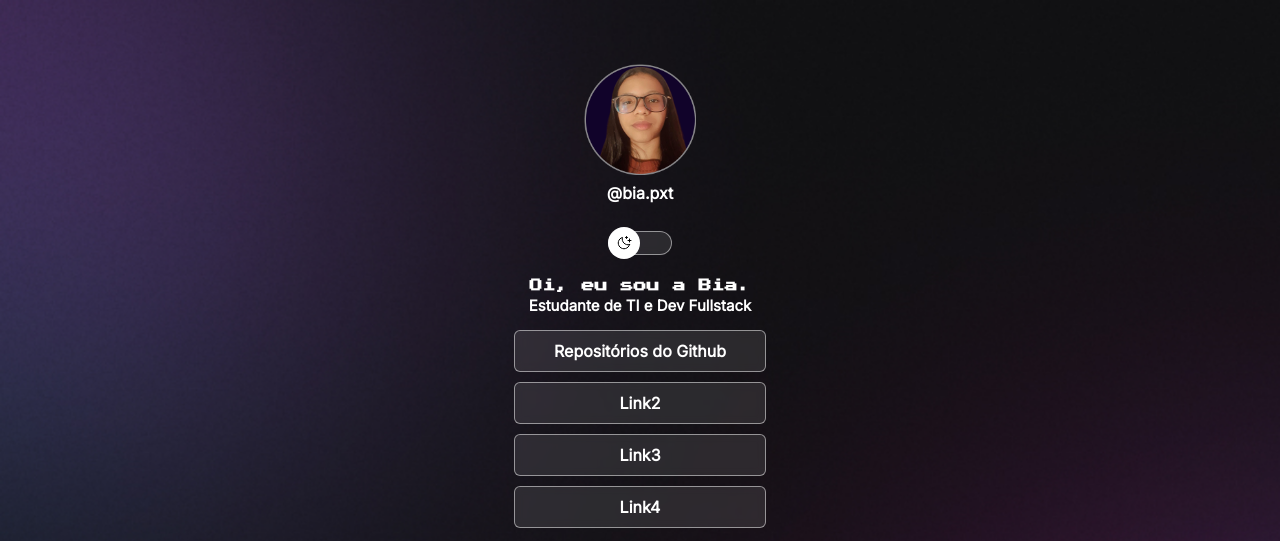
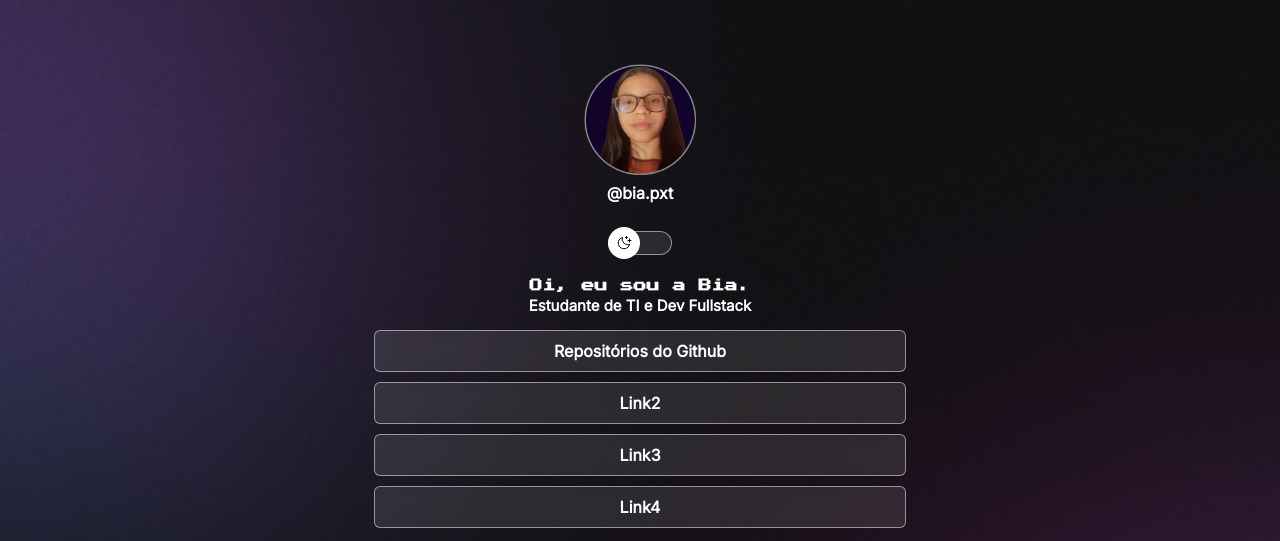
Before and after one commit to biapxt/DevLinks, a plain HTML site: page index.html in a window 1280 px wide. Shown: the top 541 px of the page. Drawn offline with nearby package versions, Linux system fonts and the light colour scheme.

Commit message:
adjust contaner width

```diff
--- a/style.css
+++ b/style.css
@@ -32,7 +32,8 @@ body{
   color: var(--text-color);
 }
 .container{
-  width: 300px;
+  width: 100%;
+  max-width: 580px;
   margin: 40px auto 0px;
   padding: 0 24px;
 }
```
